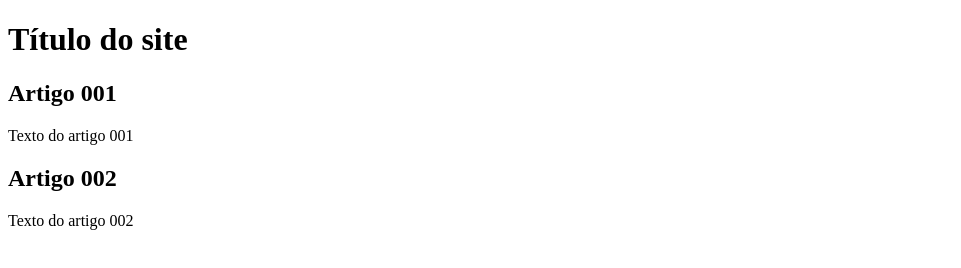
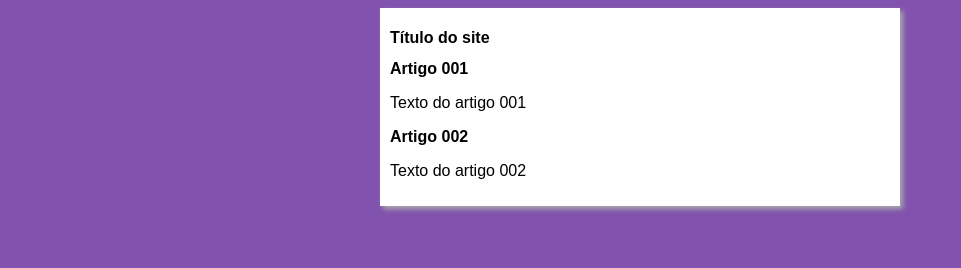
Before and after one commit to FrancThi/projeto-site, a plain HTML site: page index.html in a window 1280 px wide. Shown: the whole page, without its empty margins (0-961 px from the left). Drawn offline with Linux system fonts and the light colour scheme.

Commit message:
iniciei o design

```diff
--- /dev/null
+++ b/estilos/style.css
@@ -0,0 +1,16 @@
+* {
+    font-family: Arial, Helvetica, sans-serif;
+    font-size: 16px;
+}
+
+body {
+    background-color: rgb(129, 82, 174);
+}
+
+main {
+    background-color: white;
+    width: 500px;
+    margin: auto;
+    padding: 10px;
+    box-shadow: 3px 3px 5px rgb(171, 171, 171);
+}
--- a/index.html
+++ b/index.html
@@ -5,6 +5,7 @@
     <meta http-equiv="X-UA-Compatible" content="IE=edge">
     <meta name="viewport" content="width=device-width, initial-scale=1.0">
     <title>Título do site</title>
+    <link rel="stylesheet" href="estilos/style.css">
 </head>
 <body>
     <main>
```
